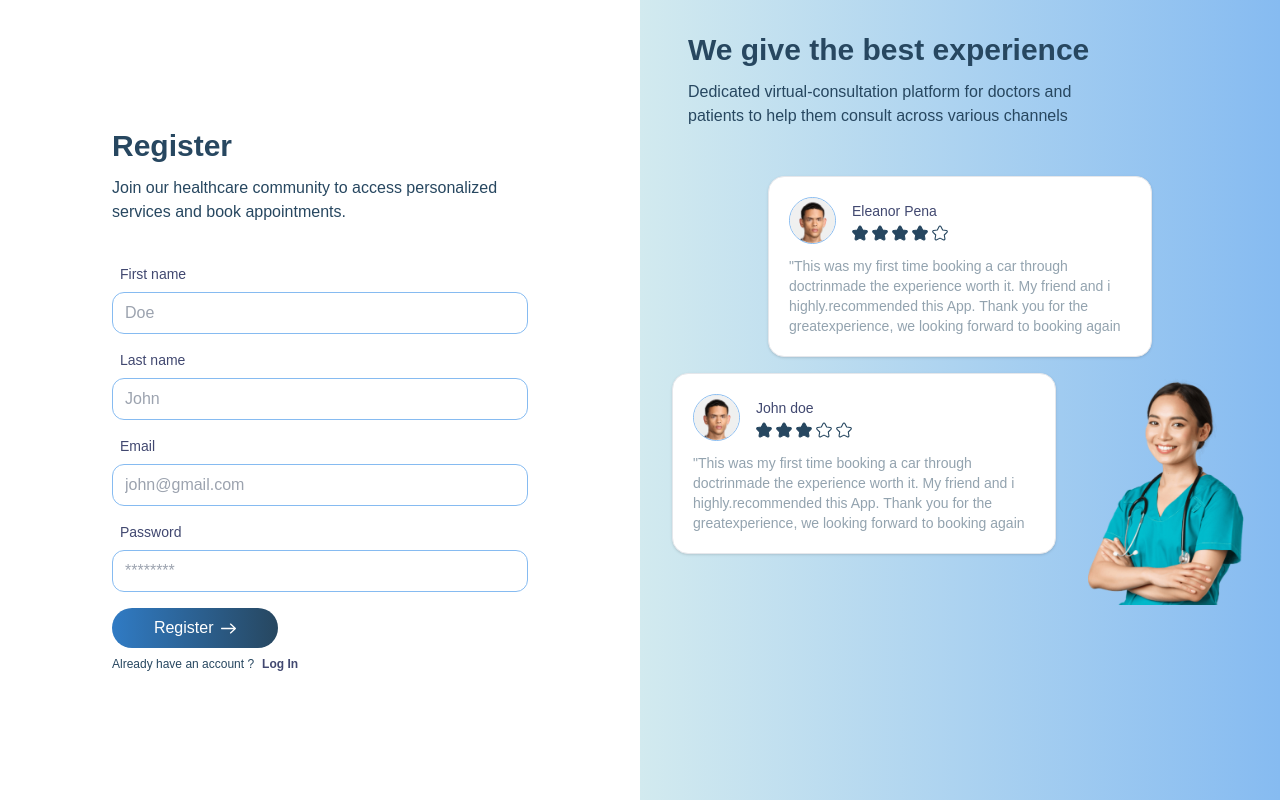
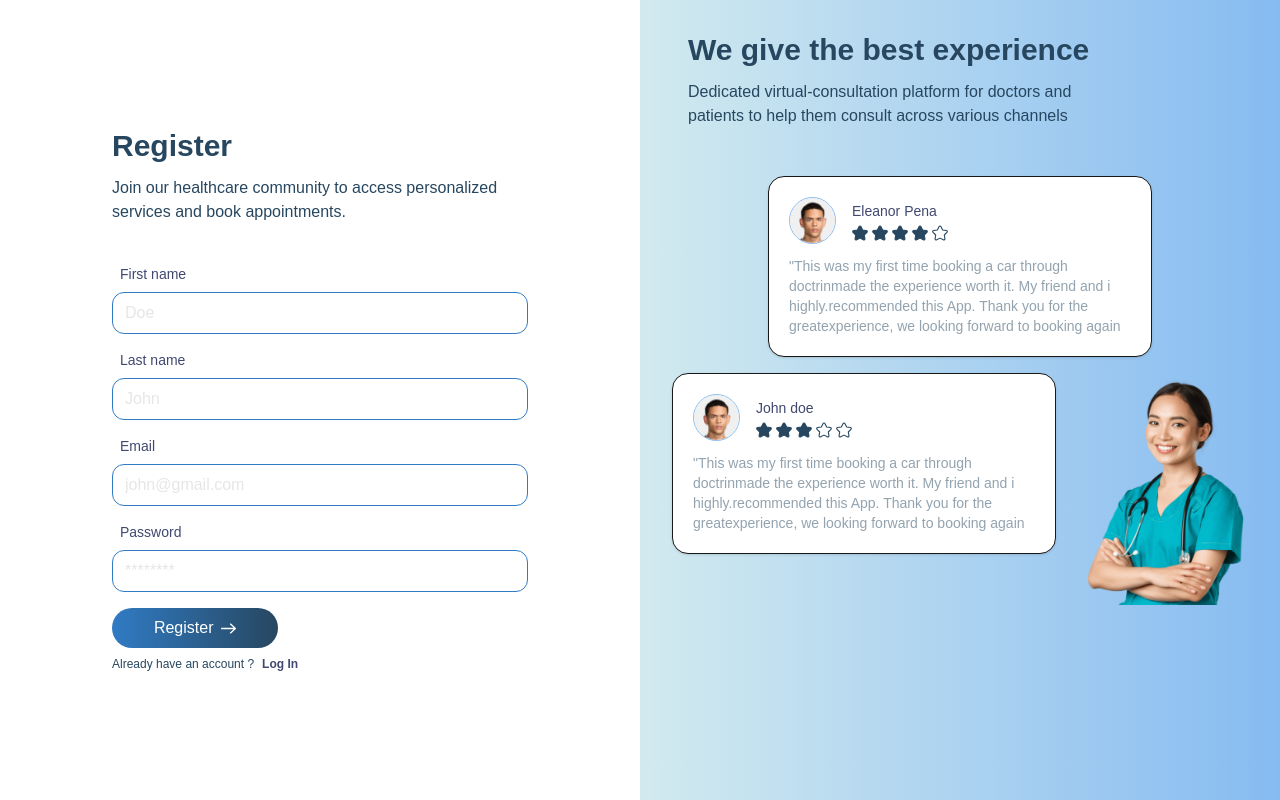
Before and after one commit to SergeCodeur/figma-to-code-ed2-week4, a Next.js app: page /auth/sign-up in a window 1280 px wide. Built offline with nearby package versions, Linux system fonts and the light colour scheme.

Commit message:
fix(config): fix tailwing.config issue

```diff
--- a/src/app/auth/layout.tsx
+++ b/src/app/auth/layout.tsx
@@ -8,13 +8,13 @@ export default function AuthLayout({
 }>) {
 	return (
 		<div className="flex h-screen w-screen">
-			<div className="hidden flex-1 bg-gradient-to-r from-primary-200 to-primary-300 bg-cover order-last lg:flex">
+			<div className="hidden flex-1 bg-gradient-to-r from-[#D2EAEF] to-[#86BBF1] bg-cover order-last lg:flex">
 				<div className="space-y-12 w-full">
 					<div className="space-y-3 pt-8 pl-12 flex flex-col">
-						<span className="text-3xl text-primary-900 font-extrabold">
+						<span className="text-3xl text-foreground font-extrabold">
 							We give the best experience
 						</span>
-						<span className="max-w-sm text-primary-900 text-base">
+						<span className="max-w-sm text-foreground text-base">
 							Dedicated virtual-consultation platform for doctors and patients
 							to help them consult across various channels
 						</span>
@@ -22,7 +22,7 @@ export default function AuthLayout({
 					<div className="space-y-4">
 						<div className="flex justify-center items-center">
 							<Card
-								color="text-primary-900"
+								color="text-foreground"
 								fill={4}
 								image="/images/profile.png"
 								name="Eleanor Pena"
@@ -35,7 +35,7 @@ export default function AuthLayout({
 						<div className="flex space-x-8">
 							<div className="ml-8">
 								<Card
-									color="text-primary-900"
+									color="text-foreground"
 									fill={3}
 									image="/images/profile.png"
 									name="John doe"
--- a/src/app/auth/recover-password/page.tsx
+++ b/src/app/auth/recover-password/page.tsx
@@ -17,10 +17,10 @@ const RecoverPassword = () => {
 	return (
 		<div className="flex flex-col justify-center items-center space-y-10 overflow-hidden">
 			<div className="flex flex-col space-y-3 ">
-				<span className="font-extrabold text-3xl text-primary-900">
+				<span className="font-extrabold text-3xl text-foreground">
 					Forgot Password
 				</span>
-				<span className="text-base text-primary-900">
+				<span className="text-base text-foreground">
 					Enter your email to reset your password.
 				</span>
 			</div>
@@ -30,7 +30,7 @@ const RecoverPassword = () => {
 				}`}
 			>
 				<div className="flex flex-col space-y-2">
-					<label className="ml-2 text-primary-100 text-sm">Email</label>
+					<label className="ml-2 text-[#414870] text-sm">Email</label>
 
 					<Input
 						className="input-block"
@@ -41,15 +41,15 @@ const RecoverPassword = () => {
 
 				<div className="flex space-x-2">
 					<Button
-						className="py-2 text-center bg-gradient-to-r from-primary-400
-				 to-primary-900 rounded-full w-full"
+						className="py-2 text-center bg-gradient-to-r from-bleu
+				 to-foreground rounded-full w-full"
 					>
 						<span className="text-white text-base">Submit</span>
 					</Button>
 					<Link href="/auth/sign-in" className="text-white text-base w-full">
 						<Button
-							className="py-2 text-center bg-gradient-to-r from-gray-500
-				 to-gray-800 rounded-full w-full"
+							className="py-2 text-center bg-gradient-to-r from-[#999898]
+				 to-[#1f1e1e] rounded-full w-full"
 						>
 							Cancel
 						</Button>
--- a/src/app/auth/sign-in/page.tsx
+++ b/src/app/auth/sign-in/page.tsx
@@ -19,8 +19,8 @@ const SignIn = () => {
 	return (
 		<div className="flex flex-col justify-center items-center space-y-10">
 			<div className="flex flex-col space-y-3 ">
-				<span className="font-extrabold text-3xl text-primary-900">Log In</span>
-				<span className="text-base text-primary-900">
+				<span className="font-extrabold text-3xl text-foreground">Log In</span>
+				<span className="text-base text-foreground">
 					Welcome back! Enter your email and password to access your account.
 				</span>
 			</div>
@@ -32,7 +32,7 @@ const SignIn = () => {
 			>
 				{logInForm.map(({ name, label, placeholder }) => (
 					<div className="flex flex-col space-y-2" key={name}>
-						<label className="ml-2 text-primary-100 text-sm">{label}</label>
+						<label className="ml-2 text-[#414870] text-sm">{label}</label>
 						<Input
 							type={name === "email" ? "email" : "password"}
 							name={name}
@@ -59,7 +59,7 @@ const SignIn = () => {
 						/>
 						<label
 							htmlFor="remember-me"
-							className="ml-2 block text-sm text-primary-900"
+							className="ml-2 block text-sm text-foreground"
 						>
 							Remember me
 						</label>
@@ -67,7 +67,7 @@ const SignIn = () => {
 					<div className="text-sm">
 						<Link
 							href="/auth/recover-password"
-							className="text-primary-900 ml-2 hover:font-extrabold"
+							className="text-foreground ml-2 hover:font-extrabold"
 						>
 							Forgot your password?
 						</Link>
@@ -75,17 +75,17 @@ const SignIn = () => {
 				</div>
 				<div className="flex flex-col space-y-2">
 					<Button
-						className="flex py-2 text-center bg-gradient-to-r from-primary-400
-				 to-primary-900 rounded-full w-2/5 justify-center items-center space-x-2"
+						className="flex py-2 text-center bg-gradient-to-r from-bleu
+				 to-foreground rounded-full w-2/5 justify-center items-center space-x-2"
 					>
 						<span className="text-white text-base">Log in</span>
 						<Arrow />
 					</Button>
-					<span className="text-xs text-primary-900">
+					<span className="text-xs text-foreground">
 						Don't have an account?
 						<Link
 							href="/auth/sign-up"
-							className="text-primary-100 ml-2 font-extrabold"
+							className="text-[#414870] ml-2 font-extrabold"
 						>
 							Create an Account
 						</Link>
--- a/src/app/auth/sign-up/page.tsx
+++ b/src/app/auth/sign-up/page.tsx
@@ -20,10 +20,10 @@ const SignUp = () => {
 	return (
 		<div className="flex flex-col justify-center items-center space-y-10">
 			<div className="flex flex-col space-y-3 ">
-				<span className="font-extrabold text-3xl text-primary-900">
+				<span className="font-extrabold text-3xl text-foreground">
 					Register
 				</span>
-				<span className="text-base text-primary-900">
+				<span className="text-base text-foreground">
 					Join our healthcare community to access personalized services and book
 					appointments.
 				</span>
@@ -36,7 +36,7 @@ const SignUp = () => {
 			>
 				{registerForm.map(({ name, label, placeholder }) => (
 					<div className="flex flex-col space-y-2" key={name}>
-						<label className="ml-2 text-primary-100 text-sm">{label}</label>
+						<label className="ml-2 text-[#414870] text-sm">{label}</label>
 						<Input
 							type={
 								name === "email"
@@ -62,18 +62,18 @@ const SignUp = () => {
 
 				<div className="flex flex-col space-y-2">
 					<Button
-						className="flex py-2 text-center bg-gradient-to-r from-primary-400
-				 to-primary-900 rounded-full w-2/5 justify-center items-center space-x-2"
+						className="flex py-2 text-center bg-gradient-to-r from-bleu
+				 to-foreground rounded-full w-2/5 justify-center items-center space-x-2"
 						type="submit"
 					>
 						<span className="text-white text-base">Register</span>
 						<Arrow />
 					</Button>
-					<span className="text-xs text-primary-900">
+					<span className="text-xs text-foreground">
 						Already have an account ?
 						<Link
 							href="/auth/sign-in"
-							className="text-primary-100 ml-2 font-extrabold"
+							className="text-[#414870] ml-2 font-extrabold"
 						>
 							Log In
 						</Link>
--- a/src/app/auth/ui/card.tsx
+++ b/src/app/auth/ui/card.tsx
@@ -25,17 +25,17 @@ const Card: FC<ICard> = props => {
 				<Image
 					src={image}
 					alt={`${name}'s profile picture`}
-					className="rounded-full border border-primary-300"
+					className="rounded-full border border-[#86BBF1]"
 					width={47}
 					height={47}
 					priority
 				/>
 				<div className="flex flex-col pt-1 space-y-1">
-					<span className="text-sm text-primary-100">{name}</span>
+					<span className="text-sm text-[#414870]">{name}</span>
 					<div className="flex space-x-1">{renderRatings}</div>
 				</div>
 			</div>
-			<p className="font-normal text-sm text-primary-50">{text}</p>
+			<p className="font-normal text-sm text-[#27476080]">{text}</p>
 		</div>
 	);
 };
--- a/src/app/globals.css
+++ b/src/app/globals.css
@@ -28,8 +28,8 @@ body {
 
 @layer components {
   .input-block {
-    @apply border border-primary-300 rounded-xl py-2 px-3
-     text-gray-600 text-base placeholder-gray-400
+    @apply border border-bleu rounded-xl py-2 px-3
+     text-black text-base placeholder-gray
    focus:border-blue-500 focus:outline-none focus:ring-blue-500
   }
 
--- a/tailwind.config.ts
+++ b/tailwind.config.ts
@@ -9,16 +9,15 @@ const config: Config = {
 	theme: {
 		extend: {
 			colors: {
-				background: "var(--background)",
-				foreground: "var(--foreground)",
-				primary: {
-					50: "#27476080",
-					100: "#414870",
-					400: "#307BC4",
-					200: "#D2EAEF",
-					300: "#86BBF1",
-					900: "#274760",
-				},
+				background: "#ffffff",
+				foreground: "#274760",
+				gray: "#e6e6e6",
+				bleu: "#307bc4",
+				"dark-blue": "#274760",
+				white: "#ffffff",
+			},
+			borderRadius: {
+				ls: "10px",
 			},
 		},
 	},
```
